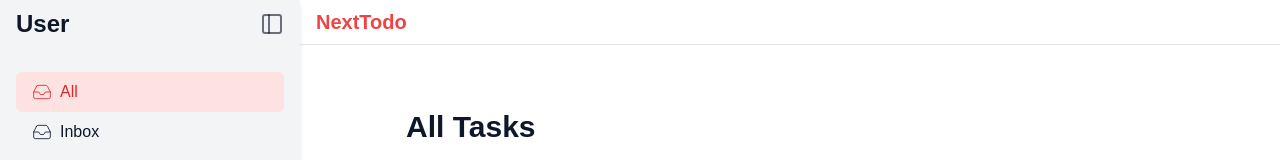
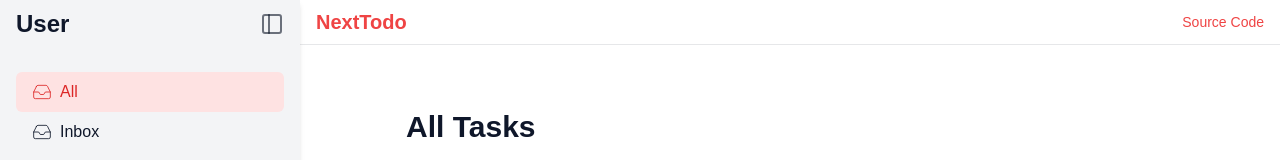
Before and after one commit to fath-nasrudin/next-todo, a Next.js app: page / in a window 1280 px wide. Shown: the top 160 px of the page. Built offline with nearby package versions, Linux system fonts and the light colour scheme.

Commit message:
Add link to source code

```diff
--- a/app/(app)/page-header.tsx
+++ b/app/(app)/page-header.tsx
@@ -9,7 +9,7 @@ export const PageHeader = () => {
   const { desktopLeftbar } = useLeftbarState();
   return (
     <div className="border-b-[1px] border-b-foreground/10 flex items-center">
-      <div className="py-2 px-4 flex items-center gap-2">
+      <div className="w-full py-2 px-4 flex items-center gap-2">
         {/* Desktop Leftbar toggle button */}
         <button
           className={`hidden ${!desktopLeftbar && 'md:block'}`}
@@ -26,8 +26,15 @@ export const PageHeader = () => {
           <Icons.panelLeft className={` $text-foreground/60`} />
         </button>
 
-        <Link href={'/'} className="font-bold text-xl text-red-500">
+        <Link href={'/'} className="font-bold text-xl text-red-500 mr-auto">
           NextTodo
+        </Link>
+        <Link
+          href="https://github.com/fath-nasrudin/next-todo"
+          target="_blank"
+          className="text-red-500 text-sm"
+        >
+          Source Code
         </Link>
       </div>
     </div>
```
